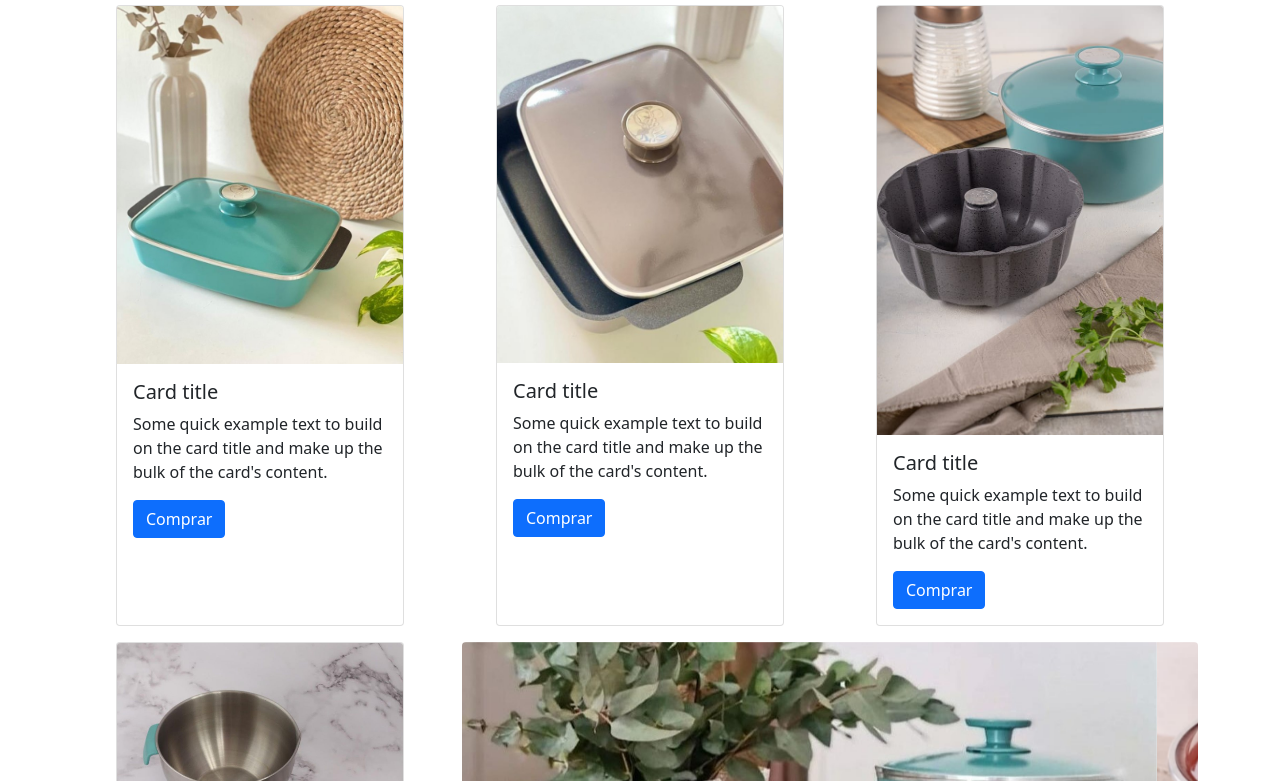
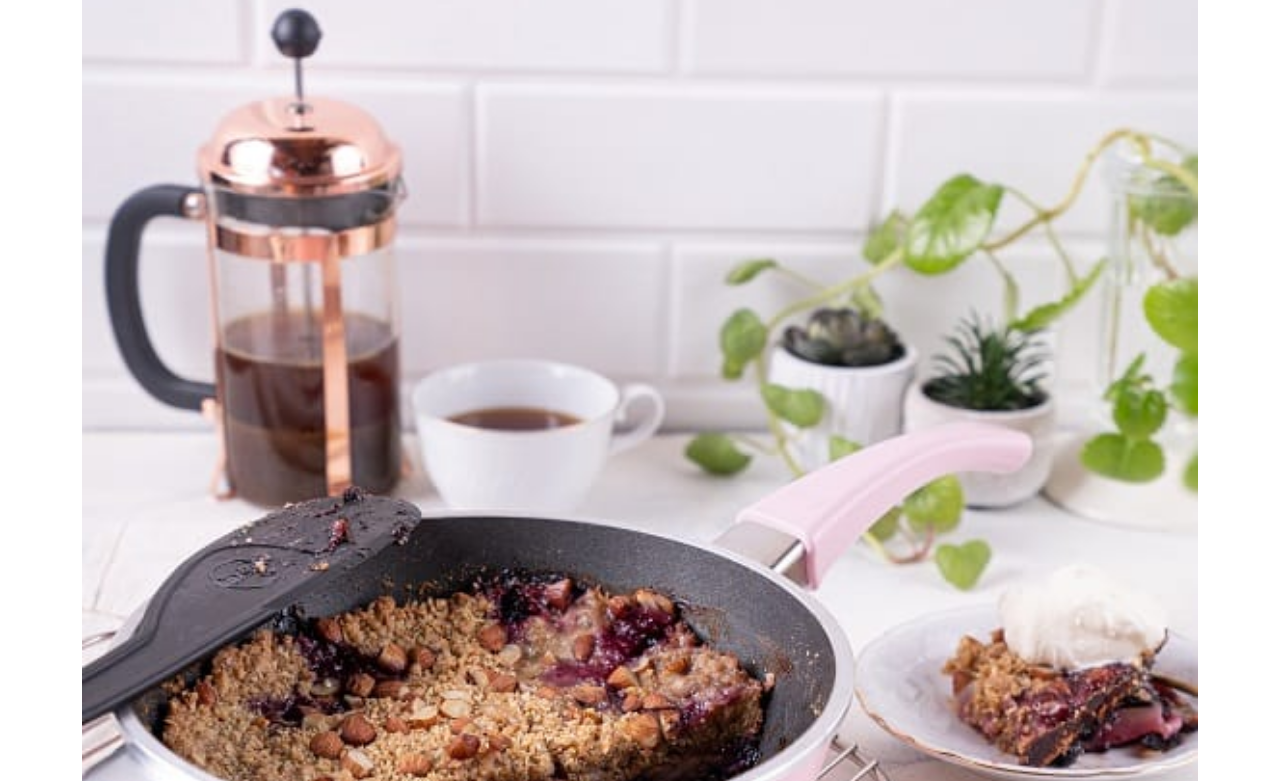
Before and after one commit to JuanErcole/JE, a plain HTML site: page index.html in a window 1280 px wide. Shown: the part 267-1048 px from the top of the page. Drawn offline with nearby package versions, Linux system fonts and the light colour scheme; the site is published under a folder, as on GitHub Pages, so addresses that start at the root find nothing; a web font is replaced by a local one.

Commit message:
arreglo en el ruteo

```diff
--- a/index.html
+++ b/index.html
@@ -39,7 +39,7 @@
             </div>
             <div class="row">
                 <article class="col-xl-12">
-                    <img src="/assets/galeria-9.jpeg" alt="imagen principal" class="img-fluid col-md-12 col-lg-12 col-xl-12">
+                    <img src="assets/galeria-9.jpeg" alt="imagen principal" class="img-fluid col-md-12 col-lg-12 col-xl-12">
                 </article>
                 <article>
                     <h2 class="h2 text-center p-4">Productos destacados</h2>
```
